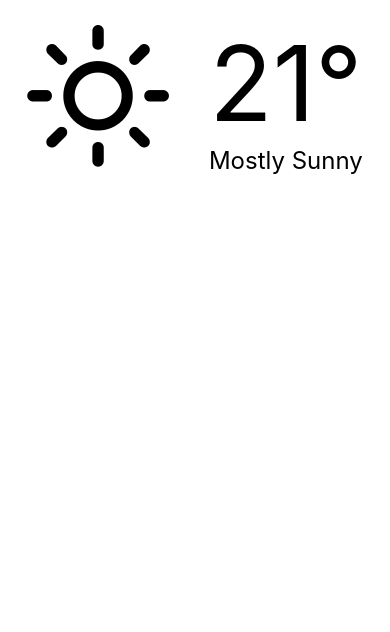
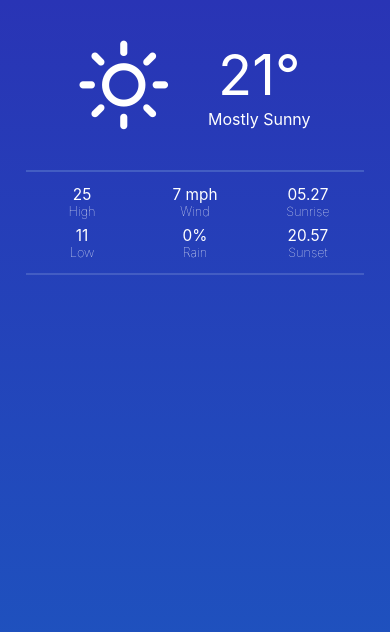
Before and after one commit to DenKick/weather-react, a React (Create React App) app: page / in a window 390 px wide. Shown: the top 632 px of the page. Built offline with nearby package versions, Linux system fonts and the light colour scheme.

Commit message:
Add DetailedWeather widget and start style app

```diff
--- a/src/Components/CurrentWeather.jsx
+++ b/src/Components/CurrentWeather.jsx
@@ -1,10 +1,15 @@
 import React, { Component } from 'react';
 import MainWeather from './MainWeather';
+import DetailedWeather from './DetailedWeather';
+import styles from './CurrentWeather.module.css';
 
 export default class CurrentWeather extends Component {
   render() {
     return (
-      <MainWeather icon = "wi wi-day-sunny" temperature = "21" weather = "Mostly Sunny" />
+      <div className = {styles.currentWeatherContainer}>
+        <MainWeather icon = "wi wi-day-sunny" temperature = "21" weather = "Mostly Sunny" />
+        <DetailedWeather highTemp = "25" lowTemp = "11" wind = "7 mph" rain = "0%" sunrise = "05.27" sunset = "20.57" />
+      </div>
     )
   }
 }
--- /dev/null
+++ b/src/Components/CurrentWeather.module.css
@@ -0,0 +1,13 @@
+.currentWeatherContainer {
+  display: flex;
+  flex-direction: row;
+  justify-content: center;
+  margin: 5vh 0 0 0;
+}
+
+@media screen and (max-width: 900px) {
+  .currentWeatherContainer {
+    flex-direction: column;
+    margin: 2vh 0 0 0;
+  }
+}
--- /dev/null
+++ b/src/Components/DetailedWeather.jsx
@@ -0,0 +1,38 @@
+import React, { Component } from 'react';
+import Details from './Details';
+import styles from './DetailedWeather.module.css';
+
+export default class DetailedWeather extends Component {
+  constructor(props) {
+    super(props);
+    this.state = {
+      highTemp: this.props.highTemp,
+      lowTemp: this.props.lowTemp,
+      wind: this.props.wind,
+      rain: this.props.rain,
+      sunrise: this.props.sunrise,
+      sunset: this.props.sunset
+    }
+  }
+
+  render() {
+    const { highTemp, lowTemp, wind, rain, sunrise, sunset } = this.state;
+
+    return (
+      <div className = {styles.detailsContainer}>
+        <div className = {styles.detailsContainerColumn}>
+          <Details value= {highTemp} units = "High" />
+          <Details value= {lowTemp} units = "Low" />
+        </div>
+        <div className = {styles.detailsContainerColumn}>
+          <Details value= {wind} units = "Wind" />
+          <Details value= {rain} units = "Rain" />
+        </div>
+        <div className = {styles.detailsContainerColumn}>
+          <Details value= {sunrise} units = "Sunrise" />
+          <Details value= {sunset} units = "Sunset" />
+        </div>
+      </div>
+    )
+  }
+}
--- /dev/null
+++ b/src/Components/DetailedWeather.module.css
@@ -0,0 +1,26 @@
+.detailsContainer {
+  display: grid;
+  grid-template-columns: 1fr 1fr 1fr;
+  justify-content: center;
+  margin-left: 2em;
+}
+
+.detailsContainerColumn {
+  display: grid;
+  grid-template-rows: 1fr 1fr;
+  justify-content: center;
+}
+
+@media screen and (max-width: 900px) {
+  .detailsContainer {
+    font-size: .8em;
+    border-top: 2px solid #435dc3;
+    border-bottom: 2px solid #435dc3;
+    padding: 1em 0;
+    margin: 0 2em;
+  }
+
+  .detailsContainerColumn {
+    gap: 2vw;
+  }
+}
--- /dev/null
+++ b/src/Components/Details.jsx
@@ -0,0 +1,23 @@
+import React, { Component } from 'react';
+import styles from './Details.module.css';
+
+export default class Details extends Component {
+  constructor(props) {
+    super(props);
+    this.state = {
+      value: this.props.value,
+      units: this.props.units
+    }
+  }
+
+  render() {
+    const { value, units } = this.state;
+
+    return (
+      <div className = {styles.detailsContainer}>
+        <span className = {styles.value}>{value}</span>
+        <span>{units}</span>
+      </div>
+    )
+  }
+}
--- /dev/null
+++ b/src/Components/Details.module.css
@@ -0,0 +1,20 @@
+.detailsContainer {
+  display: flex;
+  flex-direction: column;
+  font-weight: lighter;
+  text-align: center;
+  justify-content: center;
+  min-width: 100px;
+}
+
+.value {
+  font-size: 1.3em;
+  font-weight: normal;
+}
+
+@media screen and (max-width: 900px) {
+  .value {
+    font-size: 1.2em;
+    font-weight: normal;
+  }
+}
--- a/src/Components/MainWeather.module.css
+++ b/src/Components/MainWeather.module.css
@@ -3,6 +3,9 @@
   flex-direction: row;
   justify-content: center;
   text-align: center;
+  padding-right: 2em;
+  border-right: 3px solid #435dc3;
+  padding-bottom: 15px;
 }
 
 .mainWeatherContainer > div {
@@ -26,3 +29,22 @@
 .dataWeather {
   font-size: 1.5em;
 }
+
+@media screen and (max-width: 900px) {
+  .mainWeatherContainer {
+    border-right: none;
+    padding: 0 0 1em 0;
+  }
+
+  .mainWeatherIcon {
+    font-size: 5em;
+  }
+
+  .dataTemperature {
+    font-size: 3.5em;
+  }
+
+  .dataWeather {
+    font-size: 1em;
+  }
+}
--- a/src/index.css
+++ b/src/index.css
@@ -1,4 +1,7 @@
 body {
+  background: linear-gradient(180deg, rgba(41,52,181,1) 0%, rgba(27,91,193,1) 100%);
+  color: #fff;
+  height: 100vh;
   margin: 0;
   font-family: -apple-system, BlinkMacSystemFont, 'Segoe UI', 'Roboto', 'Oxygen',
     'Ubuntu', 'Cantarell', 'Fira Sans', 'Droid Sans', 'Helvetica Neue',
```
